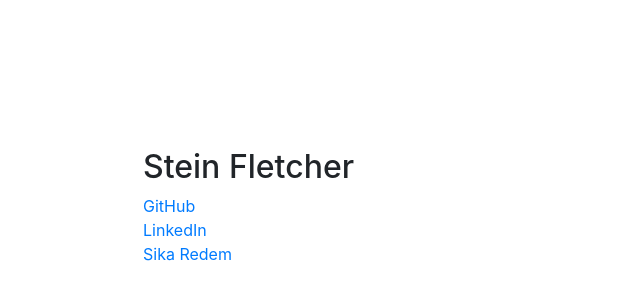
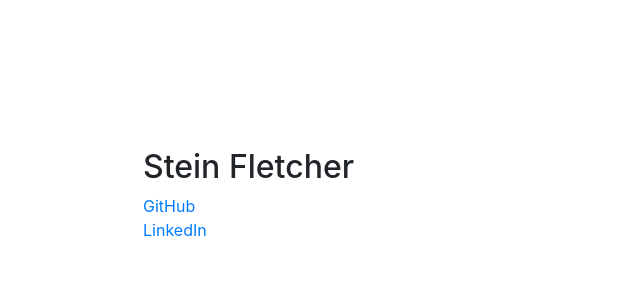
Before and after one commit to steinfletcher/steinfletcher.com, a plain HTML site: page static/index.html in a window 1280 px wide. Shown: the part 108-408 px from the top of the page, 0-640 px from the left. Drawn offline with nearby package versions, Linux system fonts and the light colour scheme.

Commit message:
Remove dead link

```diff
--- a/static/index.html
+++ b/static/index.html
@@ -27,7 +27,6 @@
             <ul class="list-unstyled">
                 <li><a href="https://github.com/steinfletcher">GitHub</a></li>
                 <li><a href="https://www.linkedin.com/in/stein-fletcher-8129a623">LinkedIn</a></li>
-                <li><a href="http://sikaredem.com">Sika Redem</a></li>
             </ul>
         </div>
     </div>
```
